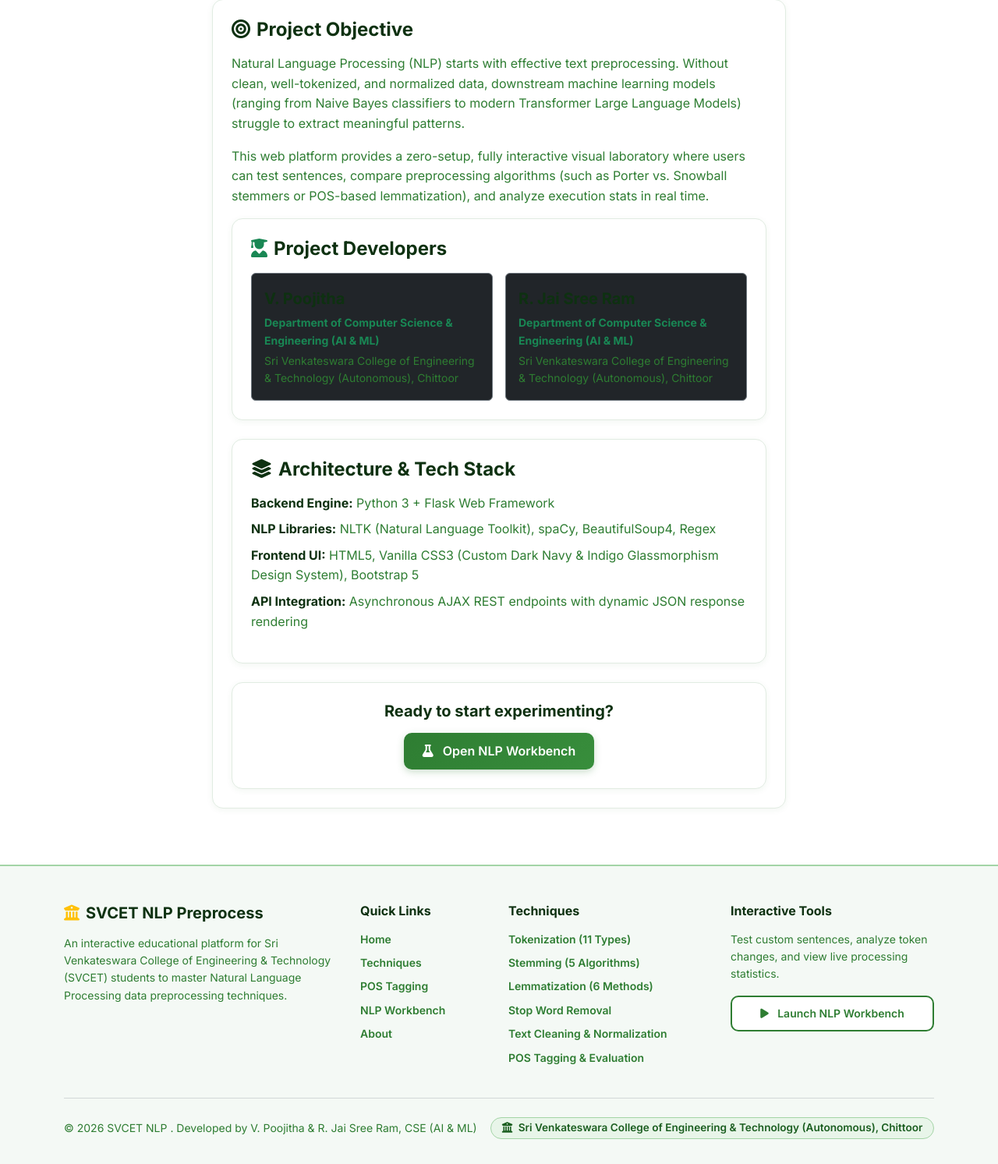
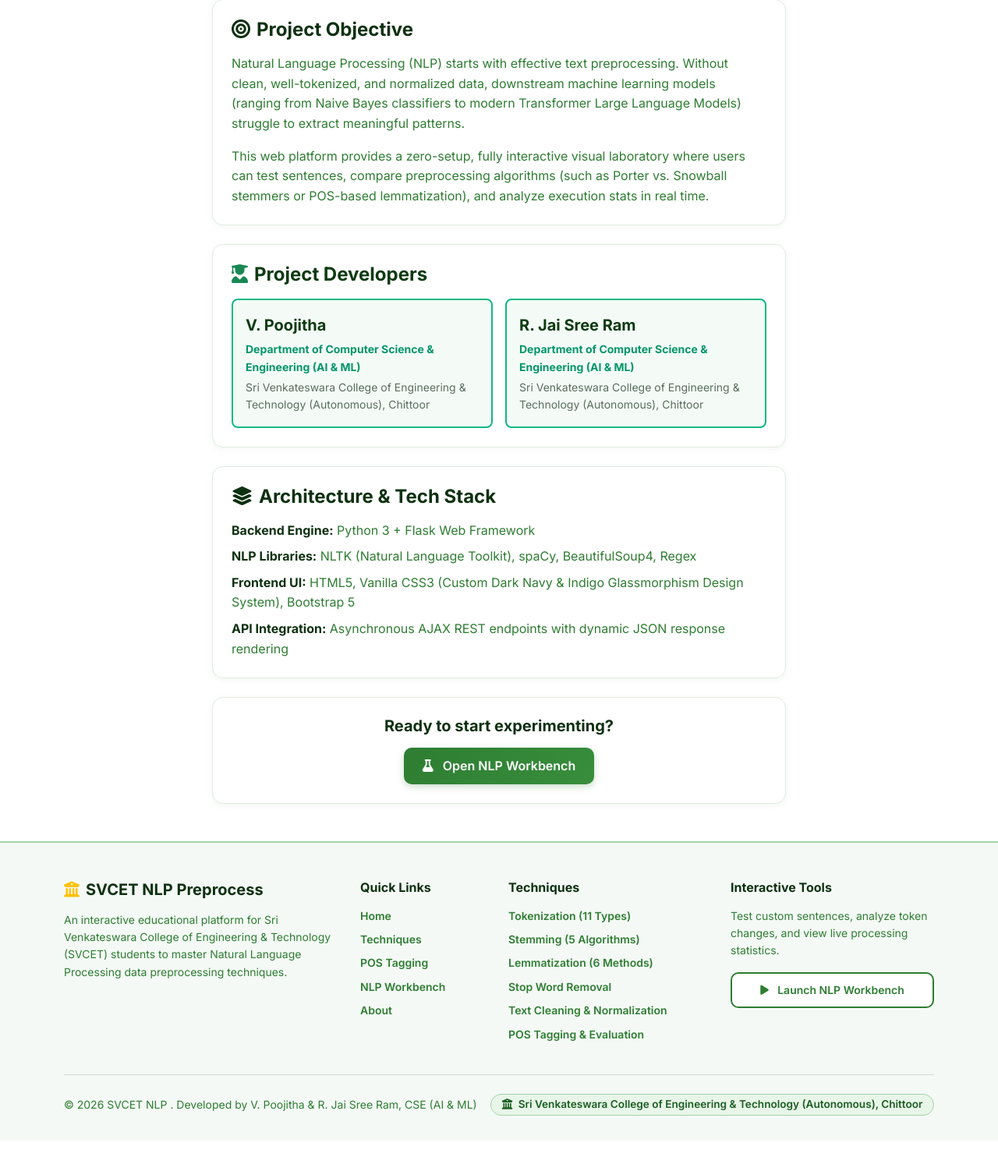
Before and after one commit to poojitha-2804/nlp-preprocessing-app, a Flask app: page /about in a window 1280 px wide. Shown: the part 312-1805 px from the top of the page at 78% size. After the commit the page ends 1743 px from the top, so only its background shows below. Run offline with Flask 3, Linux system fonts and the light colour scheme.

Commit message:
Style developers card in about.html with white card and green border

```diff
--- a/templates/about.html
+++ b/templates/about.html
@@ -14,44 +14,50 @@
 
         <div class="row g-4">
             <div class="col-lg-8 mx-auto">
+                <!-- Project Objective Card -->
                 <div class="glass-card p-4 mb-4">
                     <h4 class="fw-bold text-white mb-3"><i class="fas fa-bullseye me-2 text-indigo"></i>Project Objective</h4>
                     <p class="text-secondary">
                         Natural Language Processing (NLP) starts with effective text preprocessing. Without clean, well-tokenized, and normalized data, downstream machine learning models (ranging from Naive Bayes classifiers to modern Transformer Large Language Models) struggle to extract meaningful patterns.
                     </p>
-                    <p class="text-secondary">
+                    <p class="text-secondary mb-0">
                         This web platform provides a zero-setup, fully interactive visual laboratory where users can test sentences, compare preprocessing algorithms (such as Porter vs. Snowball stemmers or POS-based lemmatization), and analyze execution stats in real time.
                     </p>
-                <div class="glass-card p-4 mb-4">
-                    <h4 class="fw-bold text-white mb-3"><i class="fas fa-user-graduate me-2 text-success"></i>Project Developers</h4>
+                </div>
+
+                <!-- Project Developers Card (White Card with Green Border) -->
+                <div class="card p-4 mb-4 rounded-4 shadow-sm" style="background-color: #FFFFFF; border: 2px solid #10B981;">
+                    <h4 class="fw-bold mb-3" style="color: #0D3B11;"><i class="fas fa-user-graduate me-2 text-success"></i>Project Developers</h4>
                     <div class="row g-3">
                         <div class="col-md-6">
-                            <div class="p-3 bg-dark rounded border border-secondary">
-                                <p class="text-white mb-1"><strong class="fs-5 text-white">V. Poojitha</strong></p>
-                                <p class="text-success fw-bold small mb-1">Department of Computer Science &amp; Engineering (AI &amp; ML)</p>
-                                <p class="text-secondary small mb-0">Sri Venkateswara College of Engineering &amp; Technology (Autonomous), Chittoor</p>
+                            <div class="p-3 rounded-3 h-100" style="background-color: #F4FBF7; border: 2px solid #10B981;">
+                                <p class="mb-1"><strong class="fs-5" style="color: #0D3B11;">V. Poojitha</strong></p>
+                                <p class="fw-bold small mb-1" style="color: #059669;">Department of Computer Science &amp; Engineering (AI &amp; ML)</p>
+                                <p class="small mb-0 text-muted">Sri Venkateswara College of Engineering &amp; Technology (Autonomous), Chittoor</p>
                             </div>
                         </div>
                         <div class="col-md-6">
-                            <div class="p-3 bg-dark rounded border border-secondary">
-                                <p class="text-white mb-1"><strong class="fs-5 text-white">R. Jai Sree Ram</strong></p>
-                                <p class="text-success fw-bold small mb-1">Department of Computer Science &amp; Engineering (AI &amp; ML)</p>
-                                <p class="text-secondary small mb-0">Sri Venkateswara College of Engineering &amp; Technology (Autonomous), Chittoor</p>
+                            <div class="p-3 rounded-3 h-100" style="background-color: #F4FBF7; border: 2px solid #10B981;">
+                                <p class="mb-1"><strong class="fs-5" style="color: #0D3B11;">R. Jai Sree Ram</strong></p>
+                                <p class="fw-bold small mb-1" style="color: #059669;">Department of Computer Science &amp; Engineering (AI &amp; ML)</p>
+                                <p class="small mb-0 text-muted">Sri Venkateswara College of Engineering &amp; Technology (Autonomous), Chittoor</p>
                             </div>
                         </div>
                     </div>
                 </div>
 
+                <!-- Tech Stack Card -->
                 <div class="glass-card p-4 mb-4">
                     <h4 class="fw-bold text-white mb-3"><i class="fas fa-layer-group me-2 text-purple"></i>Architecture &amp; Tech Stack</h4>
-                    <ul class="list-unstyled text-secondary">
+                    <ul class="list-unstyled text-secondary mb-0">
                         <li class="mb-2"><strong class="text-white">Backend Engine:</strong> Python 3 + Flask Web Framework</li>
                         <li class="mb-2"><strong class="text-white">NLP Libraries:</strong> NLTK (Natural Language Toolkit), spaCy, BeautifulSoup4, Regex</li>
                         <li class="mb-2"><strong class="text-white">Frontend UI:</strong> HTML5, Vanilla CSS3 (Custom Dark Navy &amp; Indigo Glassmorphism Design System), Bootstrap 5</li>
-                        <li class="mb-2"><strong class="text-white">API Integration:</strong> Asynchronous AJAX REST endpoints with dynamic JSON response rendering</li>
+                        <li class="mb-0"><strong class="text-white">API Integration:</strong> Asynchronous AJAX REST endpoints with dynamic JSON response rendering</li>
                     </ul>
                 </div>
 
+                <!-- Call to Action Card -->
                 <div class="glass-card p-4 text-center">
                     <h5 class="fw-bold text-white mb-3">Ready to start experimenting?</h5>
                     <a href="{{ url_for('workbench') }}" class="btn btn-primary-gradient px-4">
```
